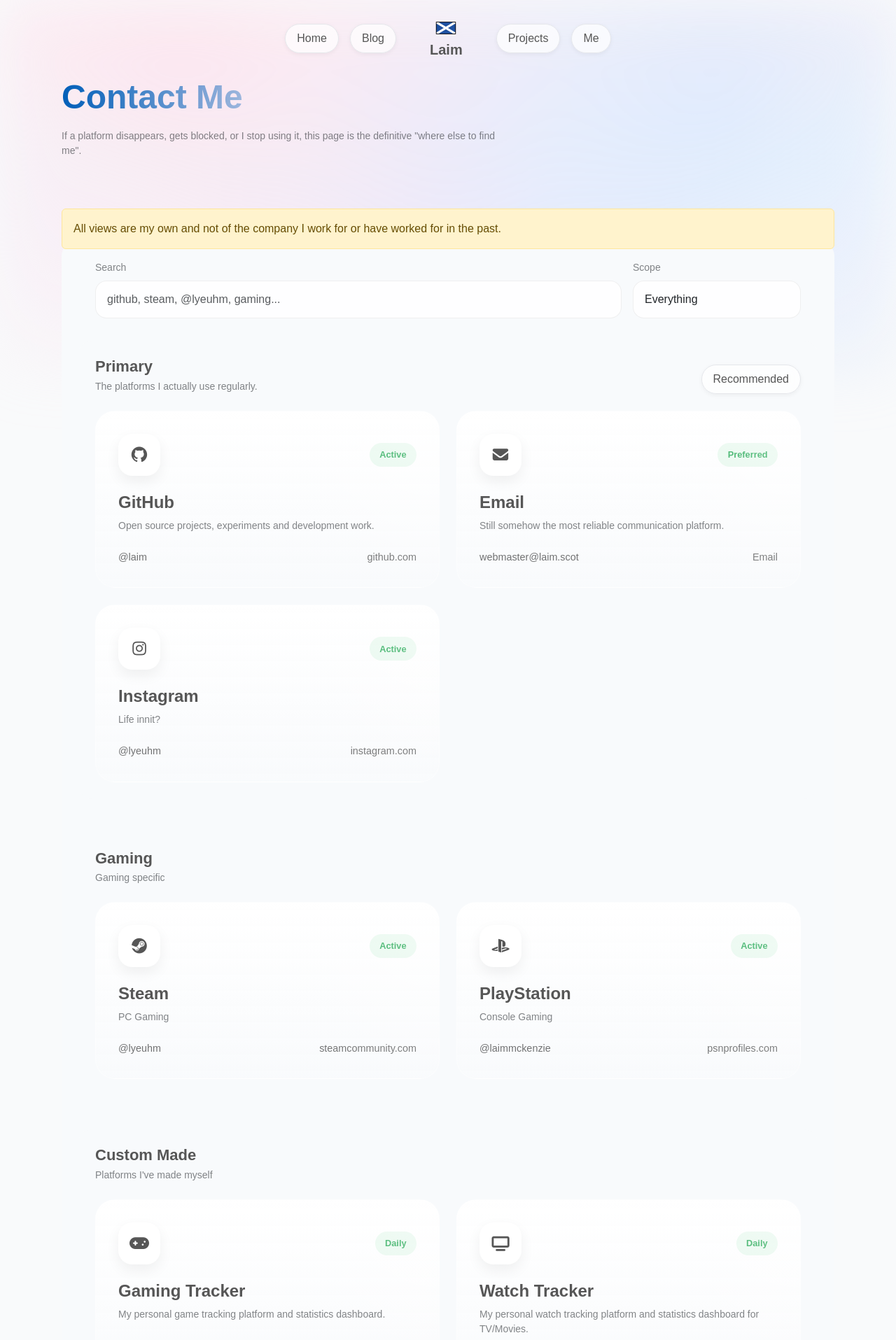
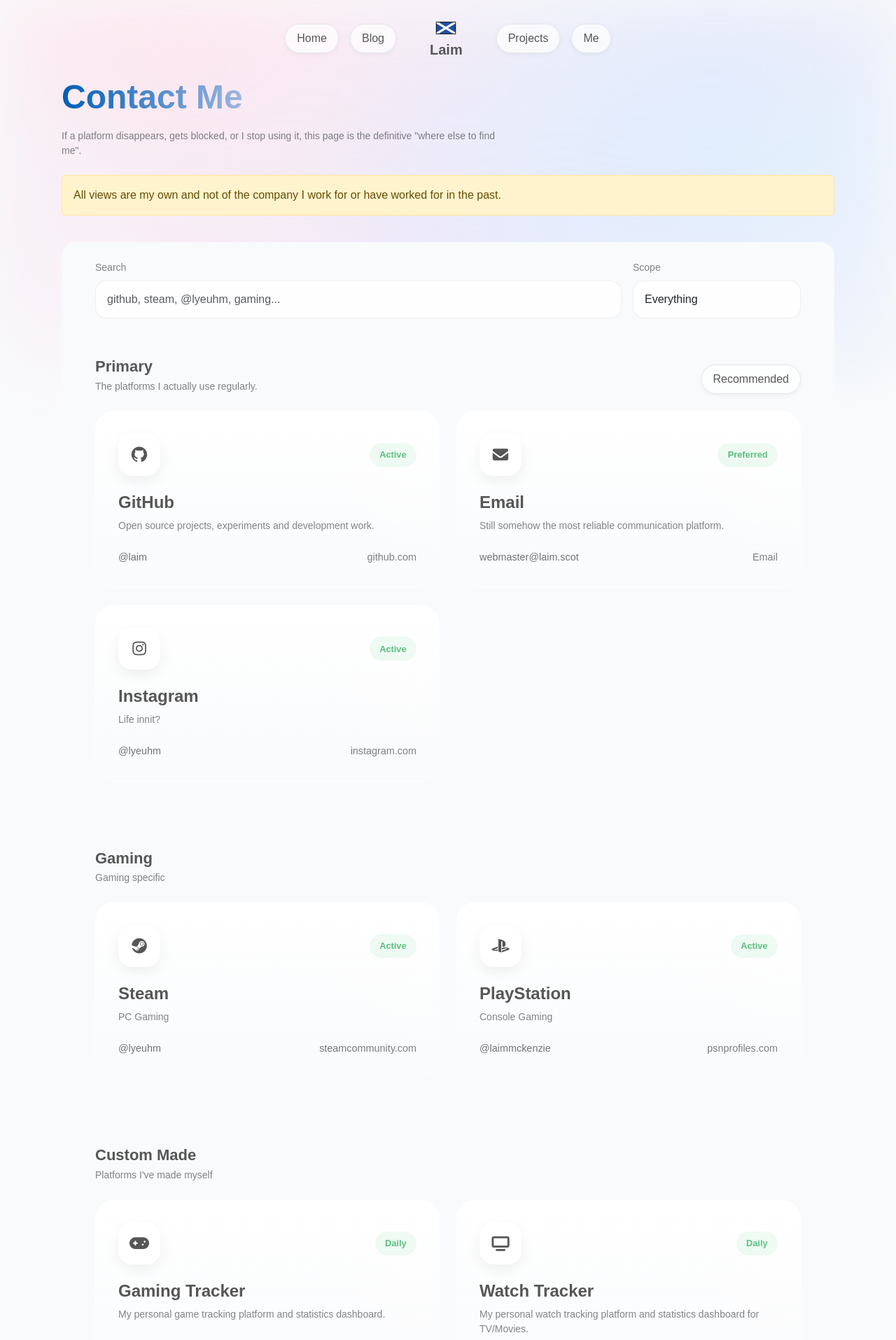
Before and after one commit to Laim/laim.github.io, a Jekyll site: the page built from contact.md, in a window 1280 px wide. Shown: the top 1915 px of the page at 70% size. Built offline with Jekyll 4.4.1, drawn with Linux system fonts in a browser that asks for light colours; nearby versions of some CDN libraries; some web fonts are replaced.

Commit message:
Correct section closure and alert div structure
Signed-off-by: Laim <14845036+Laim@users.noreply.github.com>

```diff
--- a/_layouts/socials.html
+++ b/_layouts/socials.html
@@ -16,11 +16,11 @@ layout: global
         </div>
 
     </div>
+
+    <div class="alert alert-warning" style="margin-bottom: -10px;" role="alert">
+     All views are my own and not of the company I work for or have worked for in the past.
+    </div>
 </section>
-
-<div class="alert alert-warning" style="margin-bottom: -10px;" role="alert">
-     All views are my own and not of the company I work for or have worked for in the past.
-</div>
 
 <section id="main-content" class="container-custom">
 
```
